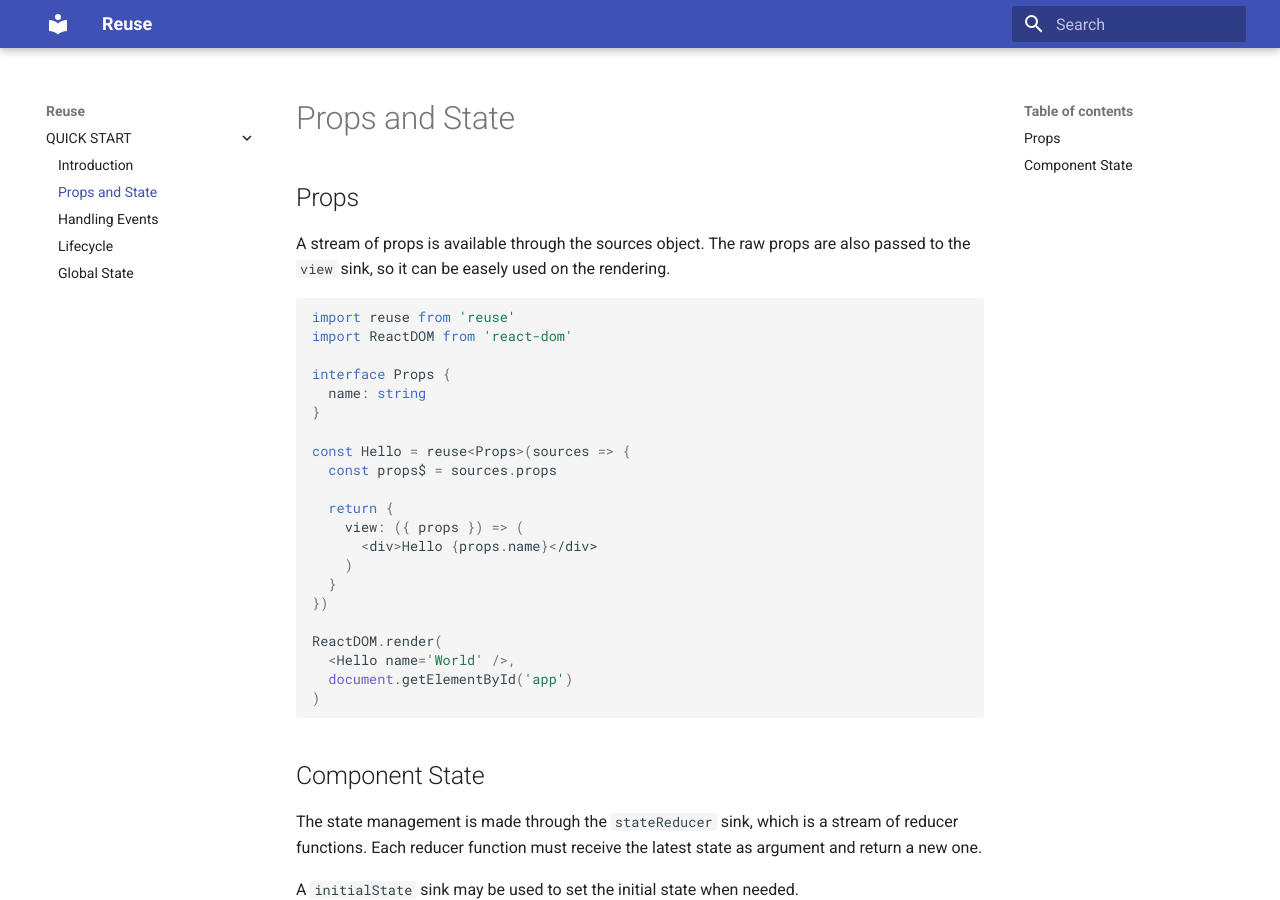
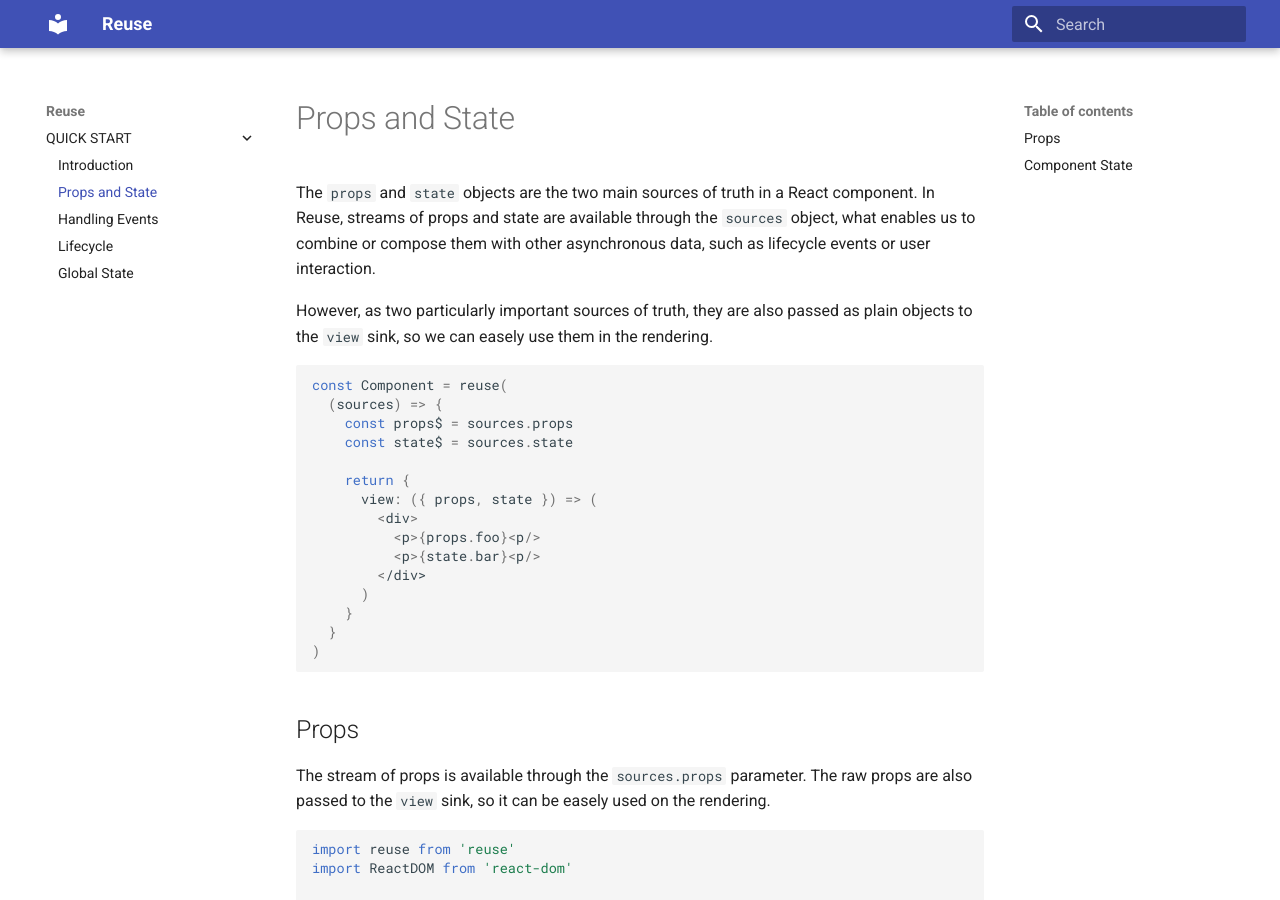
Before and after one commit to italonascimento/lemni, an MkDocs documentation site: the page built from docs/docs/quick-start/props-and-state.md, in a window 1280 px wide and 900 px high. Built offline with MkDocs 1.6.1 and Material for MkDocs 9.7.7, drawn with Linux system fonts in a browser that asks for light colours; old or Windows-style settings are respelled for this version of MkDocs.

Commit message:
docs: introduction to props and state section

````diff
--- a/docs/docs/quick-start/props-and-state.md
+++ b/docs/docs/quick-start/props-and-state.md
@@ -1,8 +1,30 @@
 # Props and State
+
+The `props` and `state` objects are the two main sources of truth in a React component. In Reuse, streams of props and state are available through the `sources` object, what enables us to combine or compose them with other asynchronous data, such as lifecycle events or user interaction.
+
+However, as two particularly important sources of truth, they are also passed as plain objects to the `view` sink, so we can easely use them in the rendering.
+
+```typescript
+const Component = reuse(
+  (sources) => {
+    const props$ = sources.props
+    const state$ = sources.state
+
+    return {
+      view: ({ props, state }) => (
+        <div>
+          <p>{props.foo}<p/>
+          <p>{state.bar}<p/>
+        </div>
+      )
+    }
+  }
+)
+```
 
 ## Props
 
-A stream of props is available through the sources object. The raw props are also passed to the `view` sink, so it can be easely used on the rendering.
+The stream of props is available through the `sources.props` parameter. The raw props are also passed to the `view` sink, so it can be easely used on the rendering.
 
 ```typescript
 import reuse from 'reuse'
````
